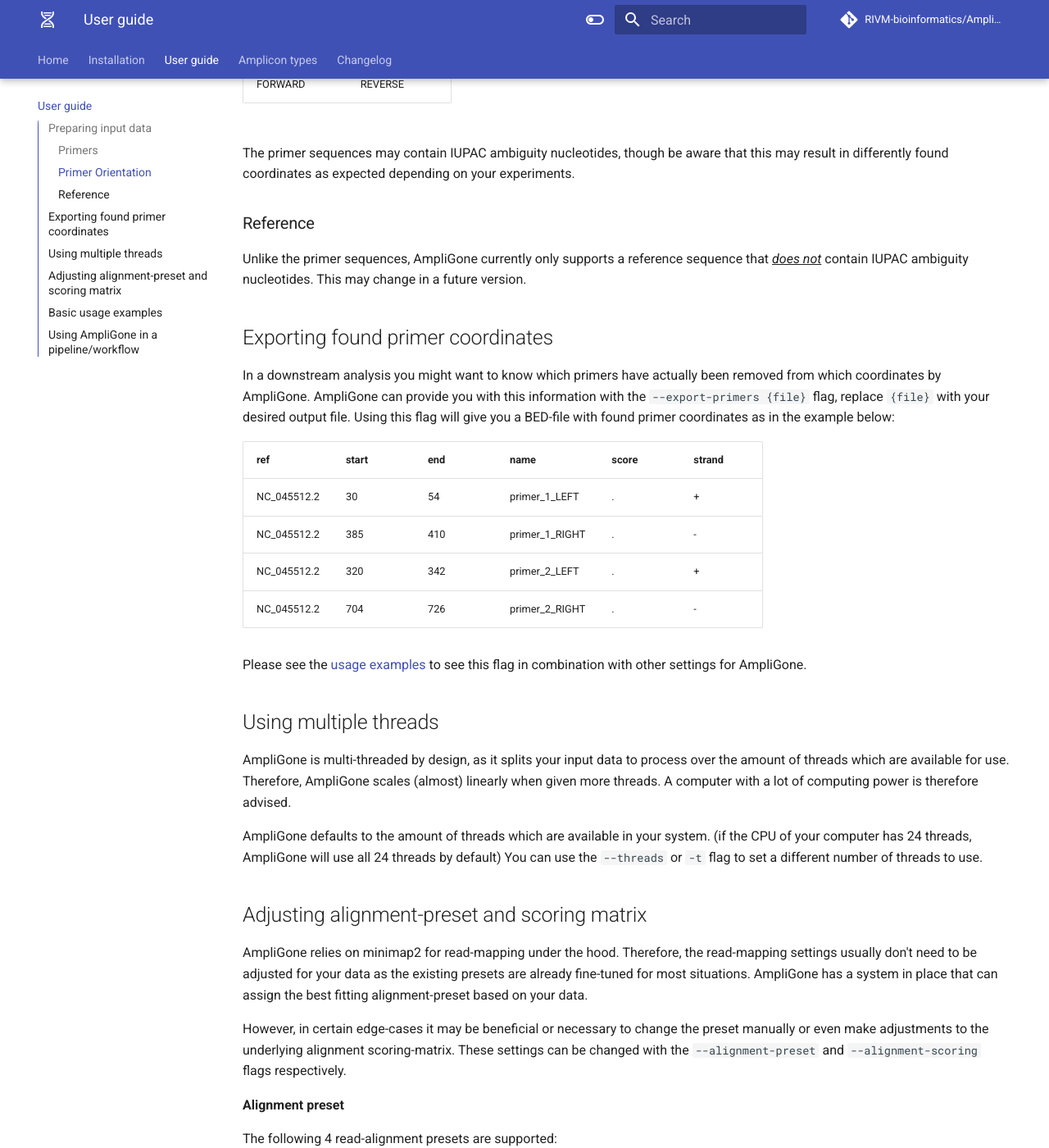
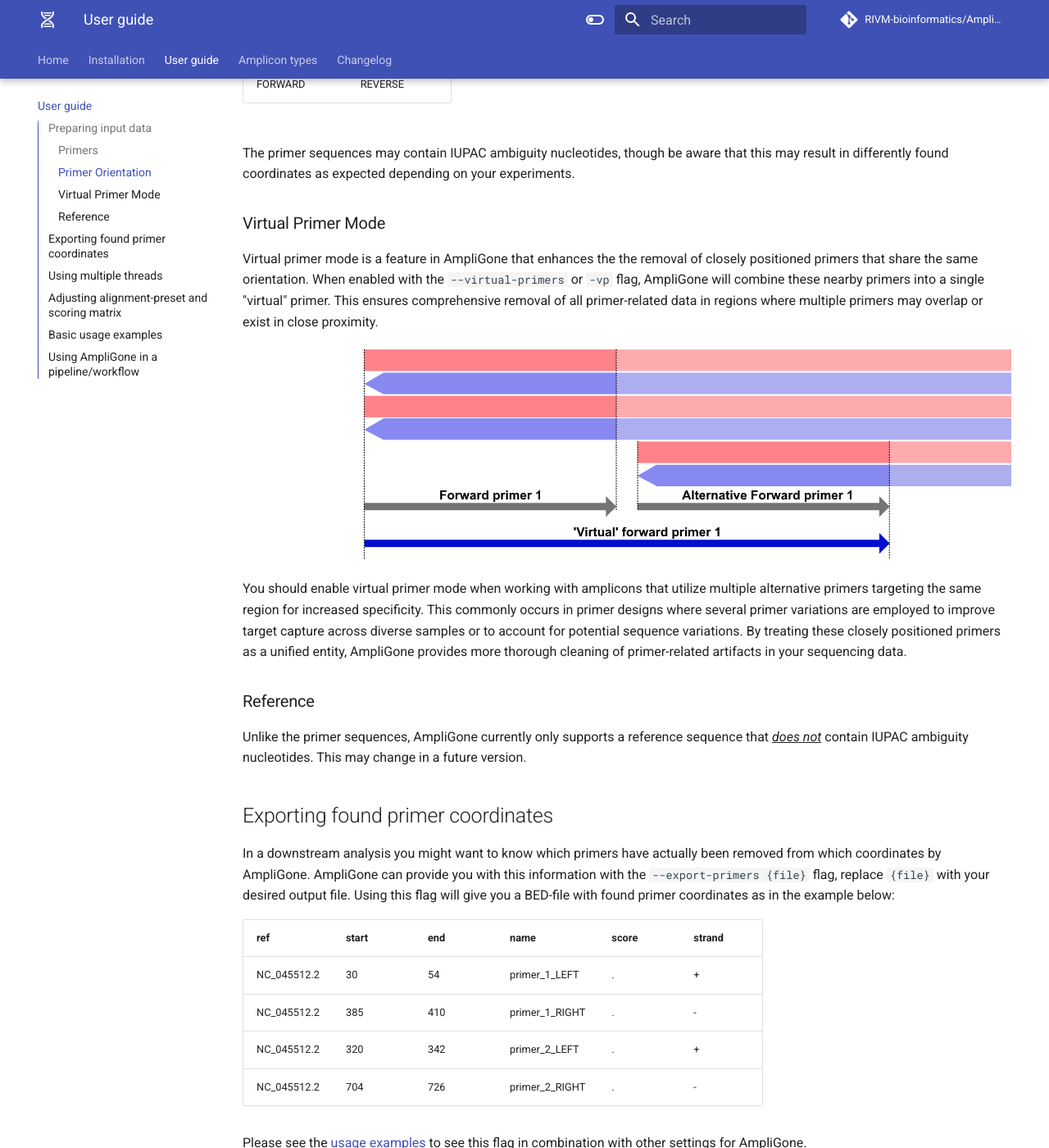
Before and after one commit to RIVM-bioinformatics/AmpliGone, an MkDocs documentation site: the page built from docs/user-guide.md, in a window 1280 px wide and 1400 px high, scrolled down 1334 px. Shown: the whole window at 82% size. Built offline with MkDocs 1.6.1 and Material for MkDocs 9.7.7, drawn with Linux system fonts in a browser that asks for light colours; comment, search, counter and statistics services are not loaded; the version menu is left out; some of the changed text lies outside the part shown.

Commit message:
docs: add virtual primer mode section and related image to user guide

```diff
--- a/docs/user-guide.md
+++ b/docs/user-guide.md
@@ -55,6 +55,14 @@
 
 The primer sequences may contain IUPAC ambiguity nucleotides, though be aware that this may result in differently found coordinates as expected depending on your experiments.
 
+### Virtual Primer Mode
+
+Virtual primer mode is a feature in AmpliGone that enhances the the removal of closely positioned primers that share the same orientation. When enabled with the `--virtual-primers` or `-vp` flag, AmpliGone will combine these nearby primers into a single "virtual" primer. This ensures comprehensive removal of all primer-related data in regions where multiple primers may overlap or exist in close proximity.
+
+![](img/virtual_primer.png)
+
+You should enable virtual primer mode when working with amplicons that utilize multiple alternative primers targeting the same region for increased specificity. This commonly occurs in primer designs where several primer variations are employed to improve target capture across diverse samples or to account for potential sequence variations. By treating these closely positioned primers as a unified entity, AmpliGone provides more thorough cleaning of primer-related artifacts in your sequencing data.
+
 ### Reference
 
 Unlike the primer sequences, AmpliGone currently only supports a reference sequence that *<u>does not</u>* contain IUPAC ambiguity nucleotides. This may change in a future version.
@@ -77,10 +85,9 @@
 ## Using multiple threads
 
 AmpliGone is multi-threaded by design, as it splits your input data to process over the amount of threads which are available for use.
-Therefore, AmpliGone scales (almost) linearly when given more threads. A computer with a lot of computing power is therefore advised.
+Therefore, AmpliGone scales pretty efficiently when given more threads. A computer with a lot of computing power is therefore advised.
 
-AmpliGone defaults to the amount of threads which are available in your system. (if the CPU of your computer has 24 threads, AmpliGone will use all 24 threads by default)
-You can use the `--threads` or `-t` flag to set a different number of threads to use.
+You can use the `--threads` or `-t` flag to set the number of threads for AmpliGone to use. When this flag is not given, AmpliGone will default to using 2 threads.
 
 ## Adjusting alignment-preset and scoring matrix
 
```
Also changed, not shown: docs/img/virtual_primer.png (added).
